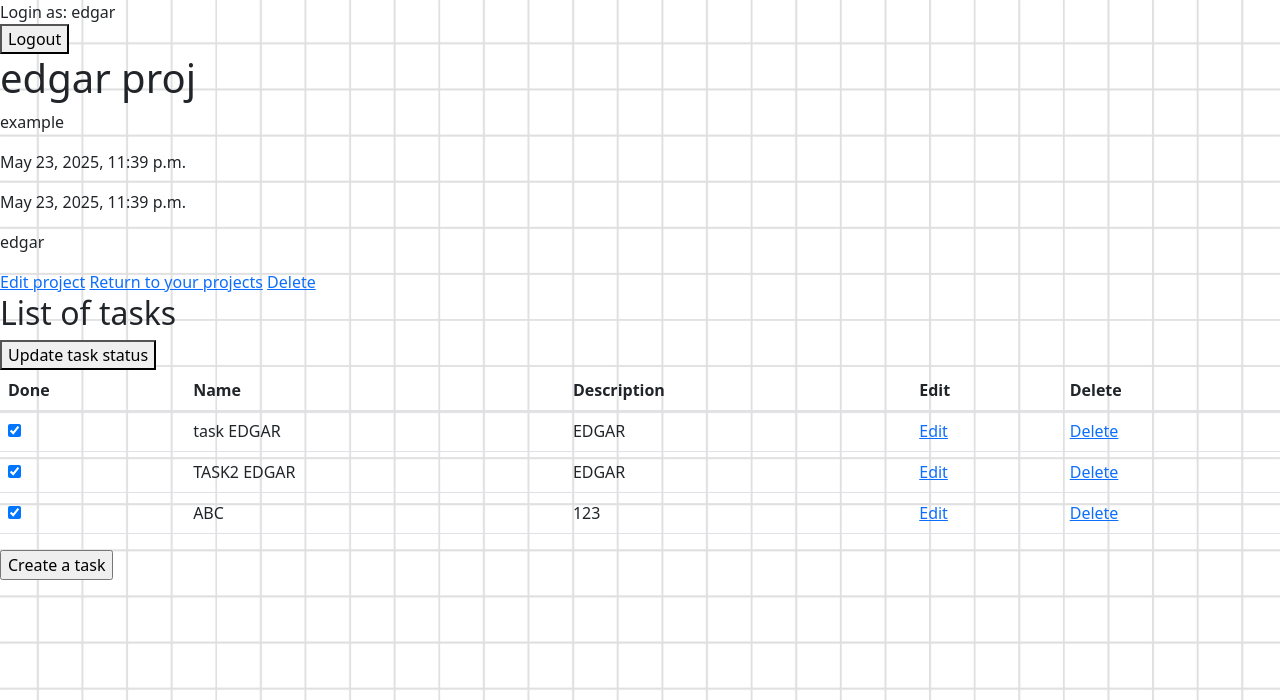
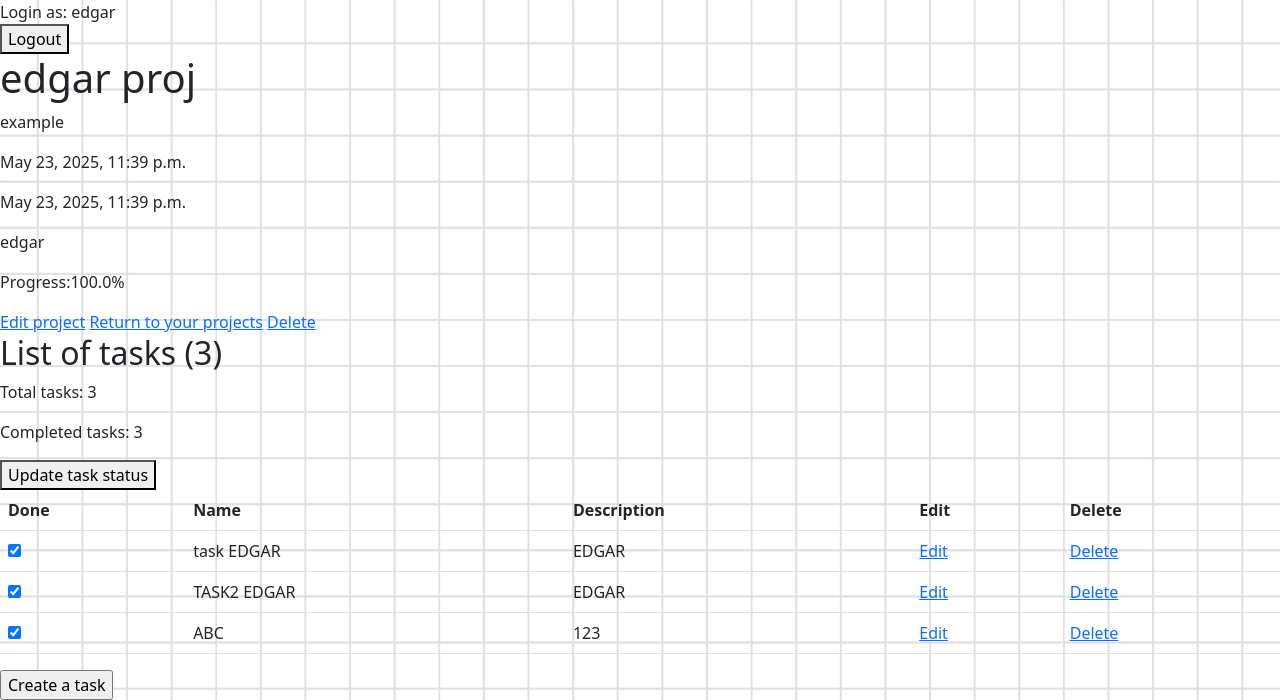
Before and after one commit to ItzakSanchez/Lotus-Project-Manager, a Django app: page /projects/detail/1 in a window 1280 px wide. Shown: the top 700 px of the page. Run offline with Django 5.2, Linux system fonts and the light colour scheme; a user stored in the database is signed in; data comes from the database, SQL or seed files in the repository; both versions use the stored data as it was after the commit.

Commit message:
Add javascript checkbox message, fix logout view reference

```diff
--- a/project_manager/projects/views.py
+++ b/project_manager/projects/views.py
@@ -1,10 +1,6 @@
-from datetime import datetime
-
 from django import forms
-from django.contrib.auth.decorators import login_required
 from django.contrib.auth.mixins import LoginRequiredMixin, UserPassesTestMixin
 from django.db.models import Count, Q
-from django.http import HttpResponseRedirect
 from django.shortcuts import render, get_object_or_404, get_list_or_404, redirect
 from django.urls import reverse_lazy
 from django.views.generic import ListView, CreateView, DetailView, UpdateView, DeleteView, FormView
@@ -47,7 +43,6 @@ class ProjectDetailView(LoginRequiredMixin, UserPassesTestMixin, DetailView):
     template_name = 'projects/detail.html'
     context_object_name = 'project'
 
-
     def test_func(self):
         """
         Test if the user is the owner of the project
@@ -55,11 +50,32 @@ class ProjectDetailView(LoginRequiredMixin, UserPassesTestMixin, DetailView):
         project = get_object_or_404(Project,pk=self.kwargs['pk'])
         return project.user == self.request.user
 
+    def get_queryset(self):
+        try:
+            result = (Project.objects.filter(pk=self.kwargs['pk'])
+                      .annotate(total_tasks=Count('tasks'))
+                      .annotate(done_tasks=Count('tasks', filter=Q(tasks__is_completed = True))))
+            return result
+        except Exception as e:
+            print(e)
+            return None
+
+
     def get_context_data(self, **kwargs):
         context = super().get_context_data()
+
+        #Add tasks related to this project
         project = get_object_or_404(Project, id=self.kwargs['pk'])
         tasks = project.tasks.all()
         context['tasks'] = tasks
+
+        #Add tasks details
+        project = context.get('project')
+        if project.total_tasks > 0:
+            project.progress = round(((project.done_tasks / project.total_tasks) * 100), 2)
+        else:
+            project.progress = 0
+
         return context
 
     def post(self, request, *args, **kwargs):
@@ -95,12 +111,6 @@ class CreateProjectView(LoginRequiredMixin, FormView):
     def get_success_url(self):
         return reverse_lazy("projects:list")
 
-    # def test_func(self):
-    #     """
-    #     Test if the user is the owner of the project
-    #     """
-    #     project = get_object_or_404(Project,pk=self.kwargs['pk'])
-    #     return project.user == self.request.user
 
 class UpdateProjectView(LoginRequiredMixin, UserPassesTestMixin, UpdateView):
     model = Project
--- a/project_manager/templates/base.html
+++ b/project_manager/templates/base.html
@@ -13,8 +13,14 @@
         <div>
             <form action="{% url 'users:logout' %}" method="post">{% csrf_token %}
                 <button type="submit">Logout</button></form></div>
+    {% else %}
+        <div><a href="{% url 'users:login' %}">Login</a></div>
     {% endif %}
+
     {% block content %}
     {% endblock %}
 </body>
+
+
+
 </html>
--- a/project_manager/templates/projects/detail.html
+++ b/project_manager/templates/projects/detail.html
@@ -10,13 +10,17 @@
     <p>{{project.created_at}}</p>
     <p>{{project.updated_at}}</p>
     <p>{{project.user}}</p>
+    <p>Progress:{{project.progress}}%</p>
 
     <a href="{% url 'projects:update' project.pk %}">Edit project</a>
     <a href="{% url 'projects:list' %}">Return to your projects</a>
     <a href="{% url 'projects:delete' project.pk %}">Delete</a>
 
-    <h2>List of tasks</h2>
+    <h2>List of tasks ({{project.total_tasks}})</h2>
+    <p>Total tasks: {{project.done_tasks}}</p>
+    <p>Completed tasks: {{project.total_tasks}}</p>
     {% if tasks|length > 0 %}
+        <p id="message" style="color:red"></p>
         <table class="table">
             <tr>
                 <th>Done</th>
@@ -30,13 +34,13 @@
             {% for task in tasks%}
                 <tr>
                     <input type="hidden" name="{{task.pk}}" id="" {%if task.is_completed %}checked{% endif%}>
-                    <td><input type="checkbox" name="{{task.pk}}" id="" {%if task.is_completed %}checked{% endif%}></td>
+                    <td><input type="checkbox" name="{{task.pk}}" id="" {%if task.is_completed %}checked{% endif%} onclick="showSaveWaring()"></td>
                     <td>{{ task.title }}</td>
                     <td>{{ task.description }}</td>
                     <td><a href="{% url 'projects:update_task' task.pk %}">Edit</a></td>
                     <td><a href="{% url 'projects:delete_task' task.pk %}">Delete</a></td>
                 </tr>
-            {% endfor%}
+            {% endfor %}
         <button type="submit">Update task status</button>
         </form>
         </table>
@@ -45,4 +49,10 @@
     {% endif %}
 <a href="{% url 'projects:create_task' project.pk%}"><input type="button" value="Create a task"></a>
 
+<script>
+    function showSaveWaring(event){
+        message = document.getElementById('message')
+        message.innerHTML = "Changes detected, don't forget to save changes."
+    }
+</script>
 {% endblock%}
--- a/project_manager/users/urls.py
+++ b/project_manager/users/urls.py
@@ -1,12 +1,12 @@
 from django.contrib.auth.views import LogoutView
 from django.urls import path
 
-from users.views import MyLoginView, RegisterView
+from users.views import MyLoginView, RegisterView, MyLogoutView
 
 app_name = 'users'
 
 urlpatterns = [
     path('login', MyLoginView.as_view(), name='login'),
     path('register', RegisterView.as_view(), name='register'),
-    path('logout', LogoutView.as_view(), name='logout'),
+    path('logout', MyLogoutView.as_view(), name='logout'),
 ]
```
Also changed, not shown: project_manager/db.sqlite3.
